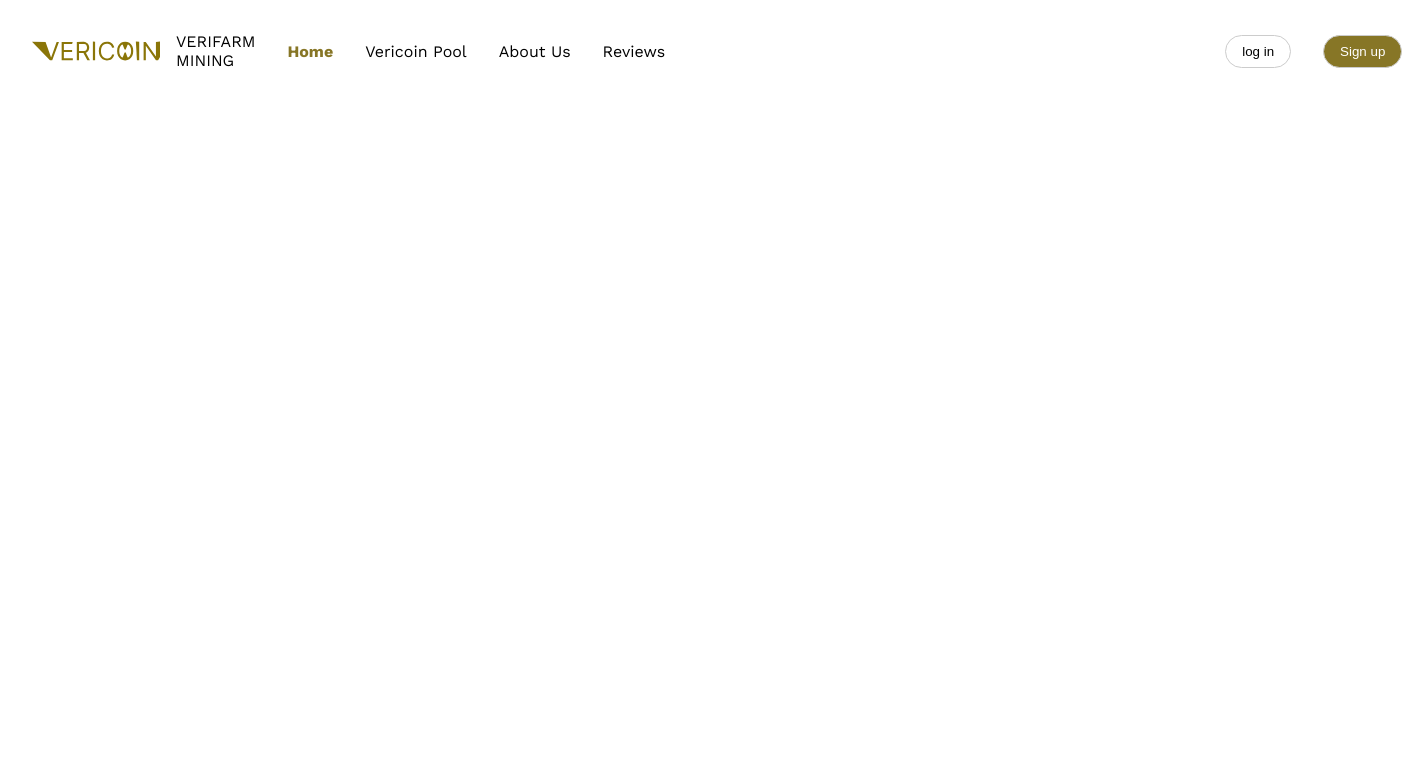
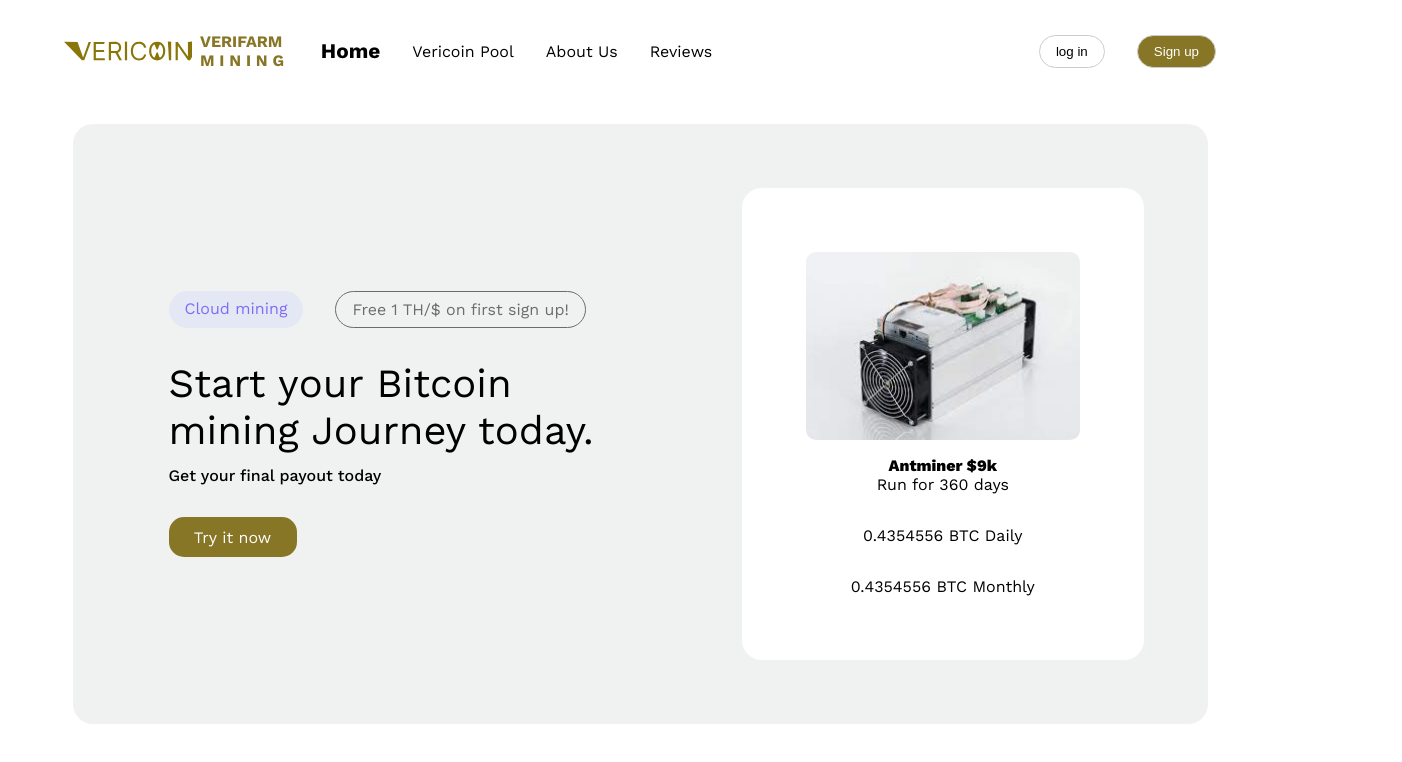
Before and after one commit to Tolujoh-n/SwiftRise-updated, a React (Vite) app: page / in a window 1280 px wide. Shown: the top 762 px of the page, 1402 px wide, since content can reach past the window. Built offline with nearby package versions, Linux system fonts and the light colour scheme.

Commit message:
hero section started

```diff
--- a/src/App.jsx
+++ b/src/App.jsx
@@ -1,12 +1,14 @@
 import { useState } from 'react';
 import './App.css'
 import Nav from './components/Nav/Nav';
+import Hero from './components/Hero/Hero';
 
 function App() {
 
   return (
     <>
-      <Nav/>
+      <Nav />
+      <Hero/>
     </>
   )
 }
--- /dev/null
+++ b/src/components/Hero/Hero.jsx
@@ -0,0 +1,39 @@
+import "./hero.css";
+import miner from "../../assets/s9miner.jpeg";
+const Hero = () => {
+  return (
+    <div className="hero">
+      <div className="card">
+        <div className="card-left">
+          <div className="top-ctas">
+            <div className="top-cta1">Cloud mining</div>
+            <div className="top-cta2">Free 1 TH/$ on first sign up!</div>
+          </div>
+          <div className="card-texts">
+            <p className="card-heading-text">
+              Start your Bitcoin mining Journey today.
+            </p>
+            <p className="card-normal-text">Get your final payout today </p>
+          </div>
+          <div className="card-bottom-cta">
+            <p>Try it now</p>
+          </div>
+        </div>
+        <div className="card-right">
+          <img src={miner} alt="Antminner" />
+          <div className="image-text">
+            <p className="card-right-name"> Antminer $9k</p>
+            <p> Run for 360 days</p>
+                  </div>
+                  <div className="btc-per-time">
+                      <p>0.4354556 BTC Daily</p>
+                      <p>0.4354556 BTC Monthly</p>
+                  </div>
+        </div>
+      </div>
+
+    </div>
+  );
+};
+
+export default Hero;
--- /dev/null
+++ b/src/components/Hero/hero.css
@@ -0,0 +1,101 @@
+.hero{
+    padding-top: 3rem;
+    min-width: 100%;
+    min-height: 100vh;
+    display: flex;
+    flex-direction: column;
+    align-items: center;
+    justify-content: center;
+}
+
+.card{
+    display: flex;
+    min-width: 80%;
+    min-height: 70vh;
+    align-items: center;
+    border-radius: 20px;
+    background: rgba(240,242,241);
+     gap:4rem;
+    padding: 4rem;
+}
+
+.card-left{
+    display: flex;
+    flex-direction: column;
+    gap: 2rem;
+    padding: 2rem;
+     background: rgba(240,242,241);
+}
+
+.card-texts{
+    max-width: 30rem;
+    display: flex;
+    flex-direction: column;
+    gap: .8rem;
+}
+
+.card-heading-text{
+ font-size: 2.5rem;
+}
+
+.card-normal-text{
+    font-weight: 500;
+}
+
+.top-ctas{
+    display: flex;
+    gap: 2rem;
+}
+.top-cta1{
+    background: rgba(228, 231, 244);
+    color: rgba(127, 108, 245);
+    padding: .5rem 1rem;
+    border-radius: 20px;
+}
+.top-cta2{
+    background: none;
+    color: rgb(109, 107, 110);
+    border: 1px solid rgb(109, 107, 110);
+    padding: .5rem 1rem;
+    border-radius: 20px;
+}
+
+.card-bottom-cta{
+    color: #fff;
+    display: flex;
+    align-items: center;
+    justify-content:center;
+    background: rgb(135, 118, 38);
+    width: 8rem;
+    height: 2.5rem;
+    text-align: center;
+    border-radius: 15px;
+
+}
+
+.card-right{
+    display: flex;
+    flex-direction: column;
+    text-align: center;
+    gap: 1rem;
+    padding: 4rem;
+    height: 100%;
+    width: 40%;
+    background: white;
+    border-radius: 20px;
+}
+
+ .card-right-name{
+    font-weight: 800;
+}
+
+.btc-per-time{
+    display: flex;
+    flex-direction: column;
+    gap: 2rem;
+    padding-top: 1rem;
+}
+
+.card-right img{
+    border-radius: 10px;
+}
--- a/src/components/Nav/Nav.jsx
+++ b/src/components/Nav/Nav.jsx
@@ -4,17 +4,20 @@
 const Nav = () => {
   return (
     <div className="navbar">
+      <div className="left">
         <div className="logoContainer">
           <img src={logo} alt="logo" />
           <div className="logoTexts">
             <p>VERIFARM</p>
-          <p>MINING</p>
+            <p className="navLetterSpacing">MINING</p>
           </div>
         </div>
         <div className="navLinks">
           <ul>
             <li>
-            <a href="#" className="activeLink">Home</a>
+              <a href="#" className="activeLink">
+                Home
+              </a>
             </li>
             <li>
               <a href="#">Vericoin Pool</a>
@@ -26,10 +29,11 @@
               <a href="#">Reviews</a>
             </li>
           </ul>
+        </div>
+      </div>
       <div className="navButtons">
         <button>log in</button>
         <button className="greenBtn">Sign up</button>
-        </div>
       </div>
     </div>
   );
--- a/src/components/Nav/nav.css
+++ b/src/components/Nav/nav.css
@@ -2,18 +2,24 @@
     display: flex;
     gap: 2rem;
     align-items: center;
-    padding: 2rem 2rem;
-
+    padding: 2rem 4rem;
+    background: rgba(255,255, 255, .5);
+    backdrop-filter: blur(3px);
+    width: 100%;
+    position: fixed;
+    justify-content: space-between;
 }
-
+.left{
+    display: flex;
+    gap: 2rem;
+}
 .logoContainer img{
-    heigth: 4rem;
     width: 8rem;
 }
 
 .logoContainer{
     display: flex;
-    gap: 1rem;
+    gap: .5rem;
 }
 
 .logoTexts{
@@ -21,9 +27,13 @@
     flex-direction: column;
 }
 
-logoTexts p{
-    margin: 0;
-    padding: 0;
+.navLetterSpacing{
+    letter-spacing: 0.3rem;
+}
+
+.logoTexts p{
+    font-weight: bold;
+    color: rgb(135, 118, 38);
 }
 
 .navLinks{
@@ -33,8 +43,9 @@
 }
 
 .navLinks a.activeLink{
-    color: rgb(135, 118, 38);
+    color: black;
     font-weight: bold;
+    font-size: 1.3rem;
 }
 
 .navLinks ul {
@@ -52,7 +63,7 @@
 .navButtons{
     display: flex;
     gap: 2rem;
-   transform: translateX(25rem)
+    justify-self: flex-end;
 }
 
 .navButtons button{
```
Also changed, not shown: src/assets/miner.png (added), src/assets/s9miner.jpeg (added). Lines whose indentation alone changed are shown as unchanged.
